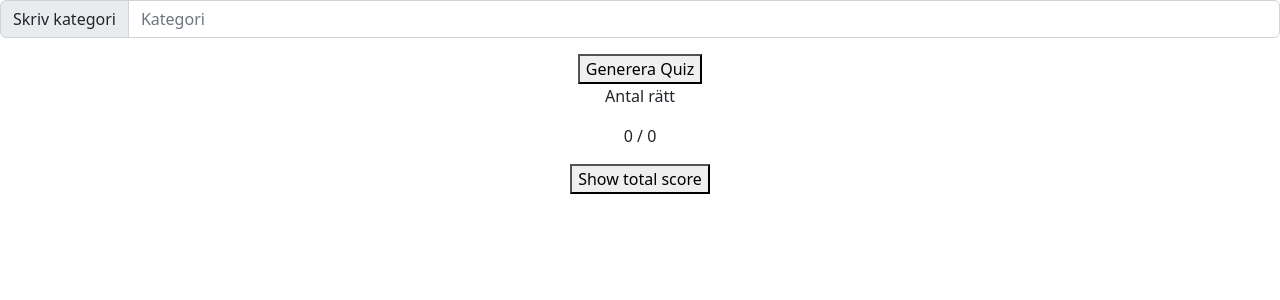
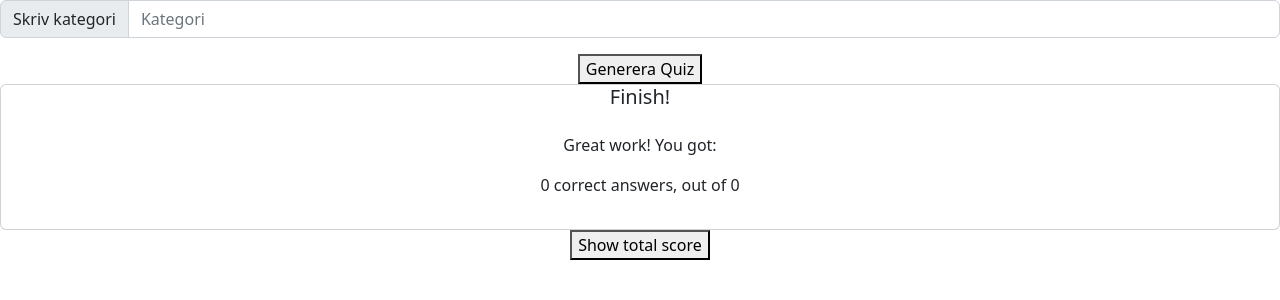
Before and after one commit to whereube/quizgpt, a React (Create React App) app: page / in a window 1280 px wide. Shown: the top 300 px of the page. Built offline with nearby package versions, Linux system fonts and the light colour scheme; no server answers.

Commit message:
Design uppdatering av LiveScore
Design uppdatering av LiveScore. Placerat innehållet i ett kort

```diff
--- a/src/LiveScoreBoard.js
+++ b/src/LiveScoreBoard.js
@@ -1,4 +1,5 @@
 import './Question.css';
+import { Card } from 'react-bootstrap';
 
 
 export default function ScoreBoard(props){
@@ -7,8 +8,13 @@ export default function ScoreBoard(props){
 
     return(
         <div>
-            <p>Antal rätt</p>
-            <p>{props.liveScore['correct']} / {props.liveScore['amount']}</p>
+            <Card>
+                <Card.Title>Finish!</Card.Title>
+                <Card.Body>
+                    <p>Great work! You got: </p>
+                    <p>{props.liveScore['correct']} correct answers, out of {props.liveScore['amount']}</p>
+                </Card.Body>
+            </Card>
         </div>
     )
 }
```
